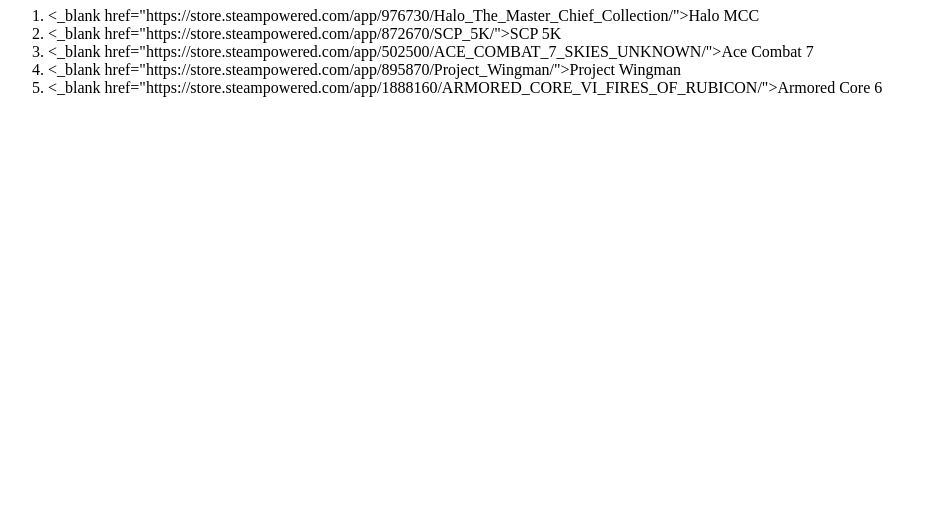
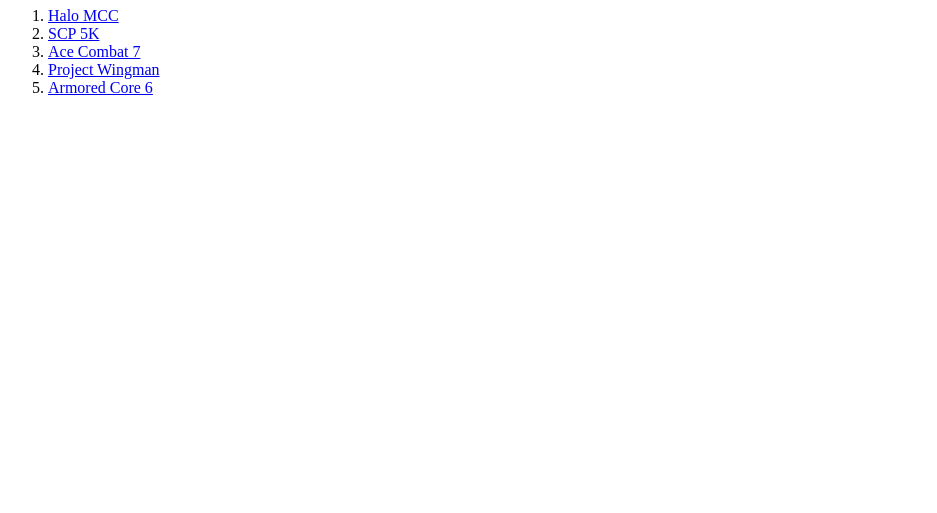
Before and after one commit to Ethan-E117/Ethan-E117.github.io, a plain HTML site: page index.html in a window 1280 px wide. Shown: the part 287-800 px from the top of the page, without its empty margins (0-937 px from the left). Drawn offline with Linux system fonts and the light colour scheme.

Commit message:
Add files via upload

```diff
--- a/index.html
+++ b/index.html
@@ -16,11 +16,11 @@
     </ol>
     <h1>My Listicle of Favorite Games</h1>
     <ol>
-      <li><_blank href="https://store.steampowered.com/app/976730/Halo_The_Master_Chief_Collection/">Halo MCC</_blank></li>
-      <li><_blank href="https://store.steampowered.com/app/872670/SCP_5K/">SCP 5K</_blank></li>
-      <li><_blank href="https://store.steampowered.com/app/502500/ACE_COMBAT_7_SKIES_UNKNOWN/">Ace Combat 7</_blank></li>
-      <li><_blank href="https://store.steampowered.com/app/895870/Project_Wingman/">Project Wingman</_blank></li>
-      <li><_blank href="https://store.steampowered.com/app/1888160/ARMORED_CORE_VI_FIRES_OF_RUBICON/">Armored Core 6</_blank></li>
+      <li><a href="https://store.steampowered.com/app/976730/Halo_The_Master_Chief_Collection/">Halo MCC</a></li>
+      <li><a href="https://store.steampowered.com/app/872670/SCP_5K/">SCP 5K</a></li>
+      <li><a href="https://store.steampowered.com/app/502500/ACE_COMBAT_7_SKIES_UNKNOWN/">Ace Combat 7</a></li>
+      <li><a href="https://store.steampowered.com/app/895870/Project_Wingman/">Project Wingman</a></li>
+      <li><a href="https://store.steampowered.com/app/1888160/ARMORED_CORE_VI_FIRES_OF_RUBICON/">Armored Core 6</a></li>
     </ol>
   </body>
 </html>
```
